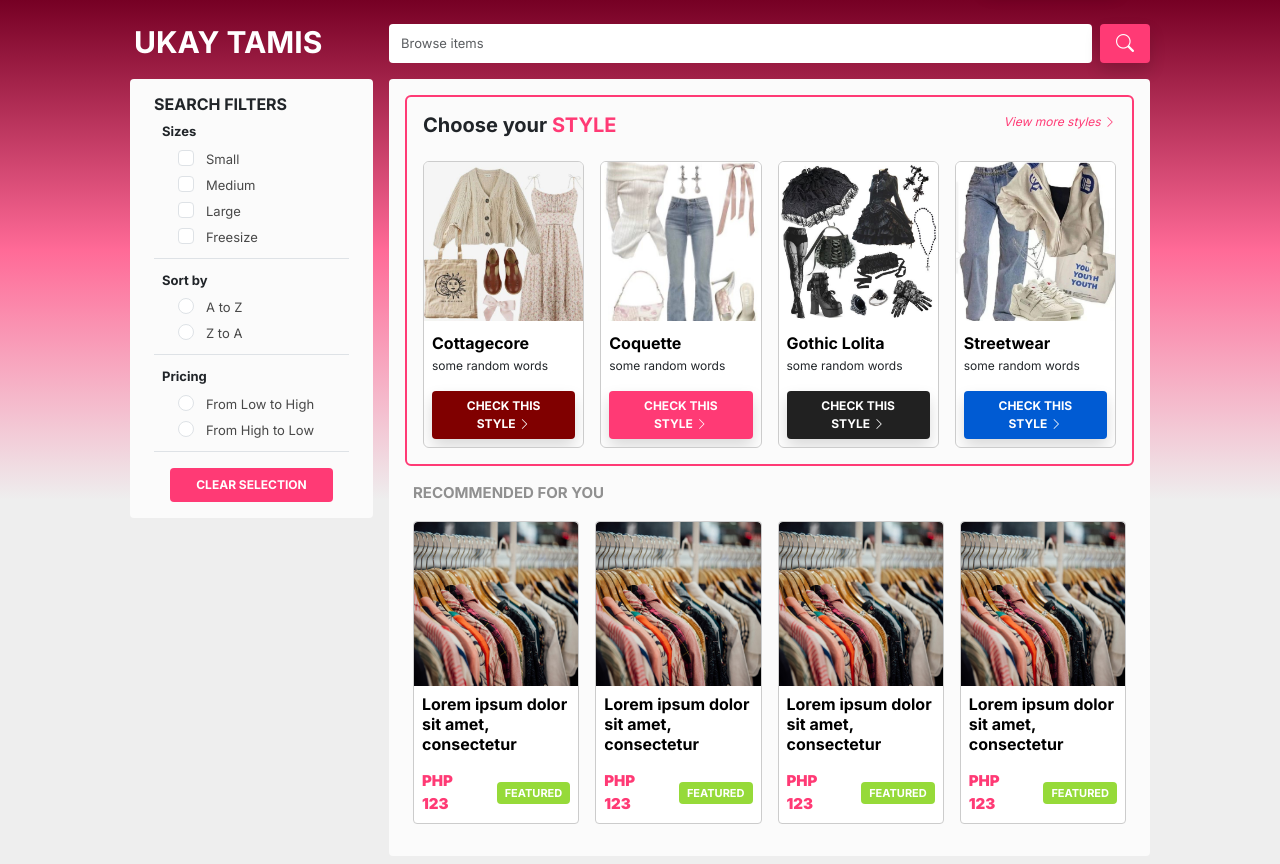
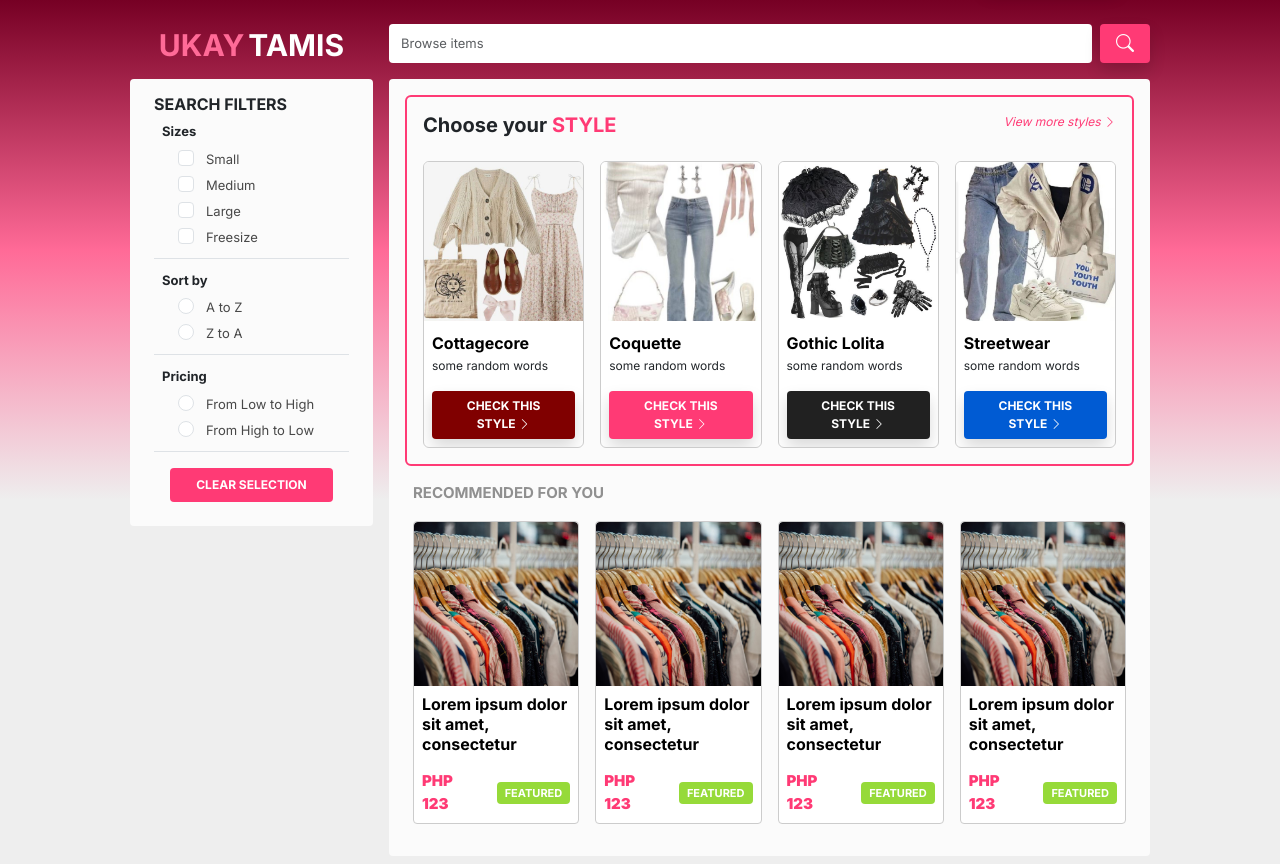
Before and after one commit to msn02/Ukay-Tamis, a PHP site: page /catalogue_page.php in a window 1280 px wide. Shown: the part 56-920 px from the top of the page. Run offline with PHP 8.4, Linux system fonts and the light colour scheme.

Commit message:
style: fixed logo, padding adjustment for filters

```diff
--- a/catalogue_page.php
+++ b/catalogue_page.php
@@ -16,8 +16,8 @@
         <div class="container px-5 pt-3">
            <div class="row px-3">
                 <!-- logo -->
-                <div class="col-sm-3 brand_logo d-none d-sm-block pt-1 white_text center_align">
-                    <a class="navbar-brand page_title d-flex" href="landing_page.php">UKAY TAMIS</a>
+                <div class="col-sm-3 brand_logo d-none d-sm-block pt-1 white_text m-auto">
+                    <a class="navbar-brand page_title text-center d-flex justify-content-center" href="landing_page.php"><span class="pink_highlight me-1">UKAY</span>TAMIS</a>
                 </div>
                 <!-- search bar -->
                 <div class="col-sm-9 p-2">
@@ -39,7 +39,7 @@
             <div class="row px-3">
                 <!-- filters: hidden on smaller screens -->
                 <div class="col-sm-3 d-none d-sm-block p-2">
-                    <div class="gray_bg rounded-1 py-3 px-4">
+                    <div class="gray_bg rounded-1 pt-3 px-4 pb-4">
                         <h6 class="bold_header m-0">SEARCH FILTERS</h6>
                         <!-- Sizes -->
                         <div class="border-bottom border-1 filter_title filter_content p-2">
```
